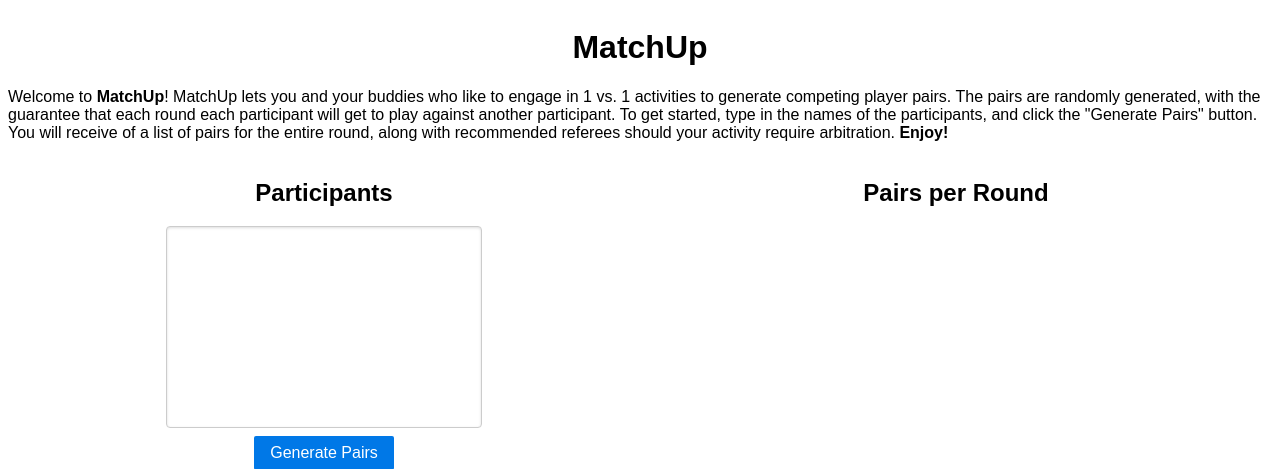
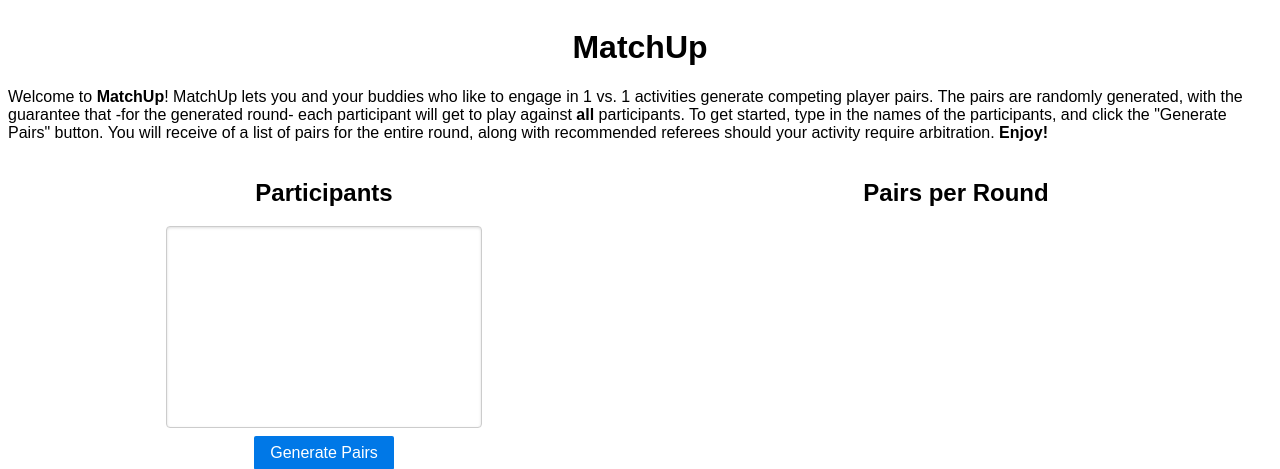
Before and after one commit to omazhary/MatchUp, a Flask app: page / in a window 1280 px wide. Shown: the top 469 px of the page. Run offline with Flask 2, Linux system fonts and the light colour scheme; some libraries are stand-ins or nearby versions.

Commit message:
Corrects grammatical issues with intro text

```diff
--- a/templates/index.html
+++ b/templates/index.html
@@ -92,7 +92,7 @@
     <body>
         <h1 style="text-align: center">MatchUp</h1>
         <p>
-            Welcome to <strong>MatchUp</strong>! MatchUp lets you and your buddies who like to engage in 1 vs. 1 activities to generate competing player pairs. The pairs are randomly generated, with the guarantee that each round each participant will get to play against another participant. To get started, type in the names of the participants, and click the "Generate Pairs" button. You will receive of a list of pairs for the entire round, along with recommended referees should your activity require arbitration. <strong>Enjoy!</strong>
+        Welcome to <strong>MatchUp</strong>! MatchUp lets you and your buddies who like to engage in 1 vs. 1 activities generate competing player pairs. The pairs are randomly generated, with the guarantee that -for the generated round- each participant will get to play against <strong>all</strong> participants. To get started, type in the names of the participants, and click the "Generate Pairs" button. You will receive of a list of pairs for the entire round, along with recommended referees should your activity require arbitration. <strong>Enjoy!</strong>
         </p>
         <div class="pure-g">
             <div class="pure-u-1 pure-u-md-1-2 pure-u-lg-1-2">
```
